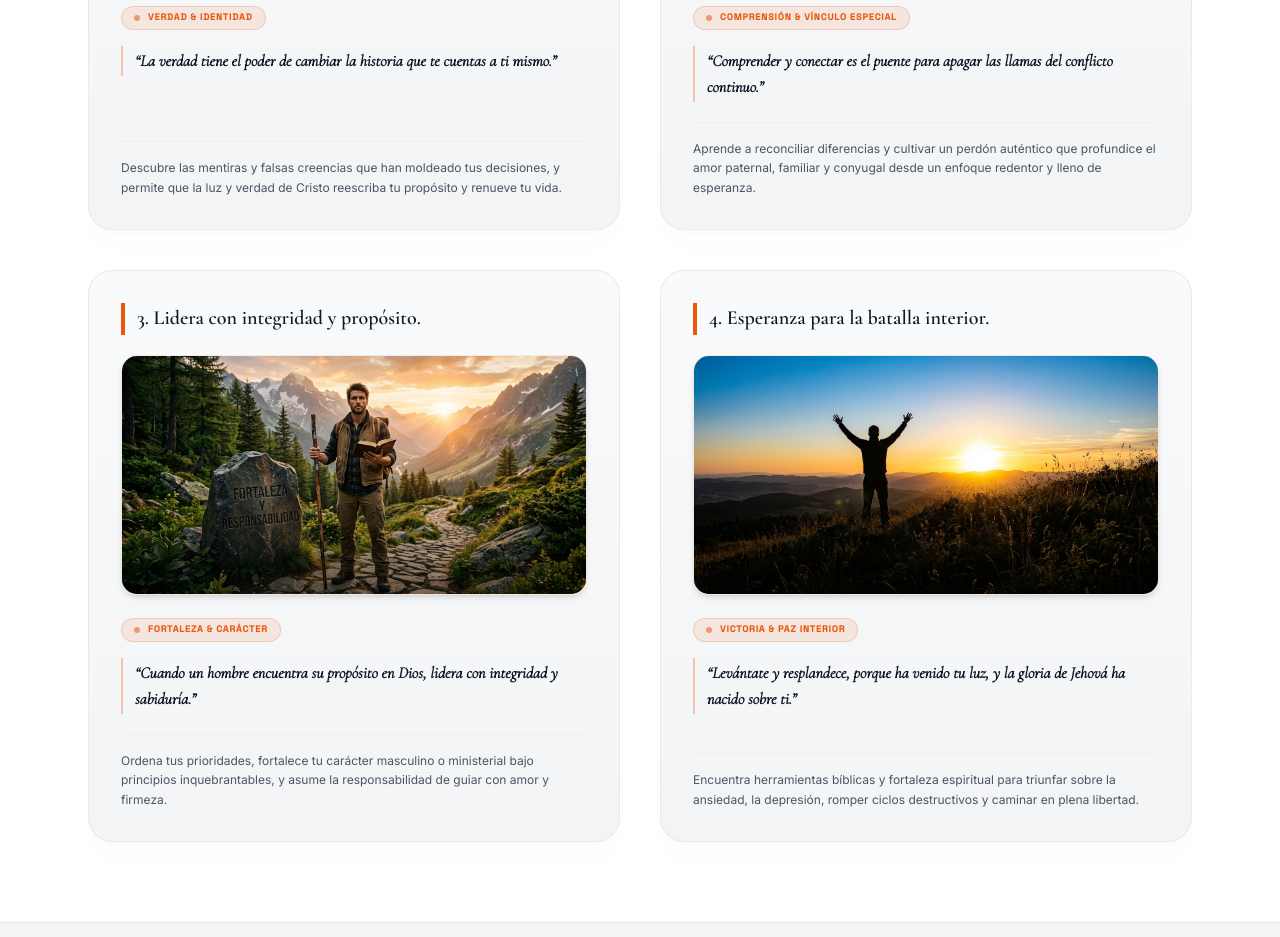
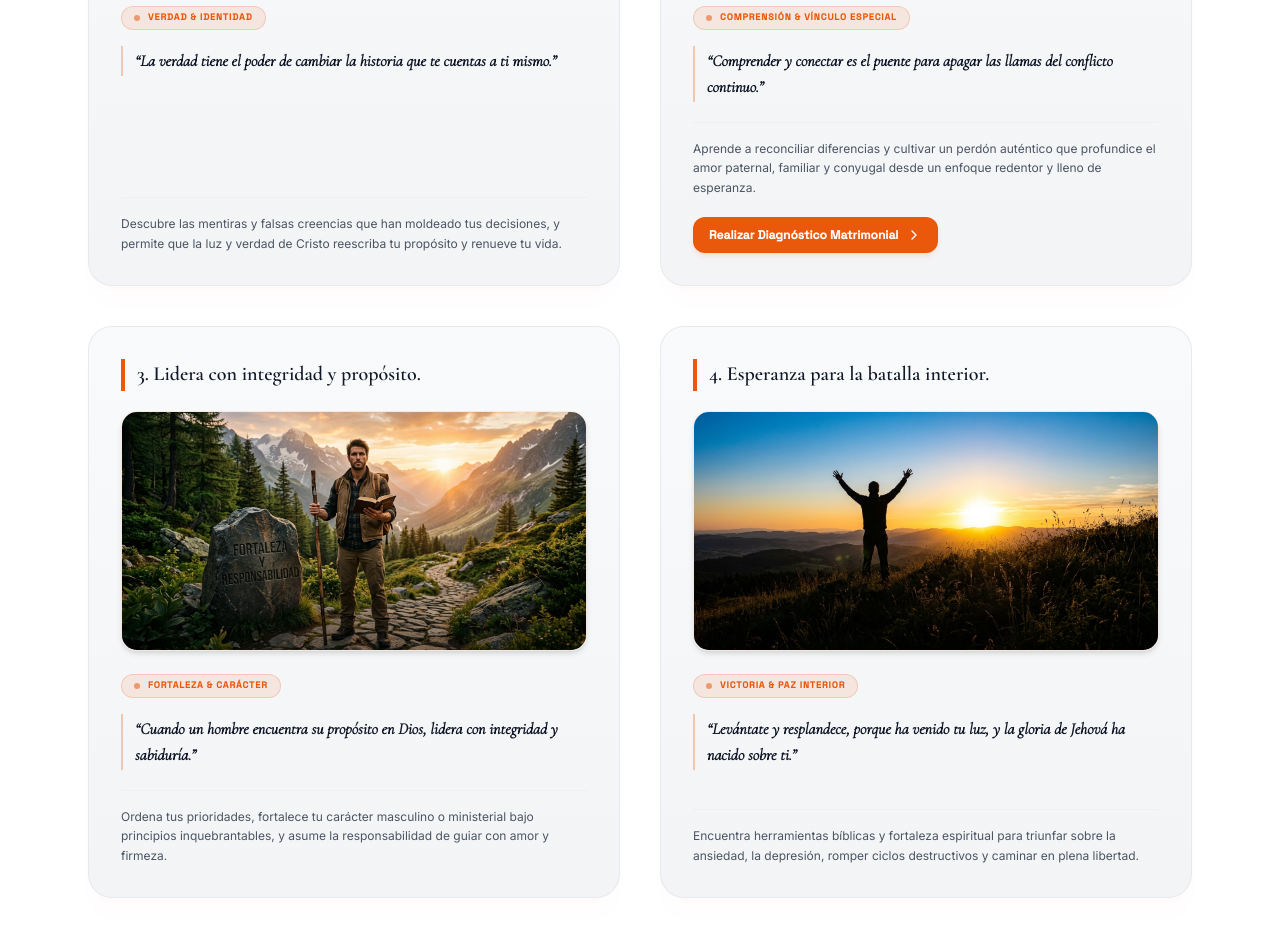
Before and after one commit to levantateresplandece1136-ops/Pagina-Levantate-Resplandece, a React (Vite) app: page / in a window 1280 px wide. Shown: the part 1720-2657 px from the top of the page. Built offline with nearby package versions, Linux system fonts and the light colour scheme.

Commit message:
style: improve spacing in resource library descriptions
Update the vertical spacing between elements in the resource library section for better readability.

```diff
--- a/src/components/ResourceLibrary.tsx
+++ b/src/components/ResourceLibrary.tsx
@@ -337,13 +337,26 @@ export default function ResourceLibrary({ selectedBookId, onClearSelectedBook }:
                   </div>
                 </div>
 
-                <div className="mt-5 pt-4 border-t border-brand-border/40 text-left space-y-2">
+                <div className="mt-5 pt-4 border-t border-brand-border/40 text-left space-y-3">
                   <p className="text-brand-muted text-xs font-sans leading-relaxed">
                     {section.id === "renueva-mente" && "Descubre las mentiras y falsas creencias que han moldeado tus decisiones, y permite que la luz y verdad de Cristo reescriba tu propósito y renueve tu vida."}
                     {section.id === "mas-conexion" && "Aprende a reconciliar diferencias y cultivar un perdón auténtico que profundice el amor paternal, familiar y conyugal desde un enfoque redentor y lleno de esperanza."}
                     {section.id === "lidera-integridad" && "Ordena tus prioridades, fortalece tu carácter masculino o ministerial bajo principios inquebrantables, y asume la responsabilidad de guiar con amor y firmeza."}
                     {section.id === "esperanza-batalla" && "Encuentra herramientas bíblicas y fortaleza espiritual para triunfar sobre la ansiedad, la depresión, romper ciclos destructivos y caminar en plena libertad."}
                   </p>
+                  {section.id === "mas-conexion" && (
+                    <div className="pt-2">
+                      <a
+                        href="https://test-matrimonios.vercel.app/"
+                        target="_blank"
+                        rel="noopener noreferrer"
+                        className="inline-flex w-full sm:w-auto items-center justify-center gap-2 bg-brand-accent text-white hover:bg-brand-hover text-xs font-space font-bold py-2.5 px-4 rounded-xl transition-all shadow-md shadow-brand-accent/10 hover:shadow-brand-accent/20 cursor-pointer"
+                      >
+                        Realizar Diagnóstico Matrimonial
+                        <ChevronRight className="w-4 h-4" />
+                      </a>
+                    </div>
+                  )}
                 </div>
               </div>
             );
```
